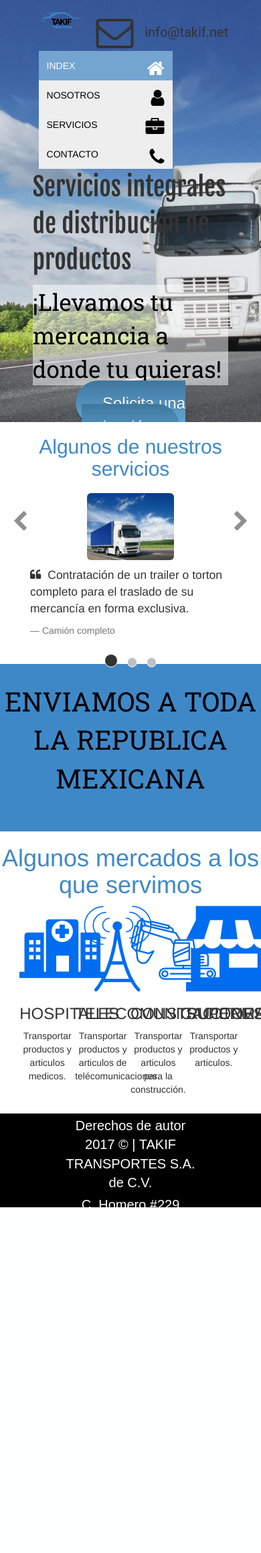
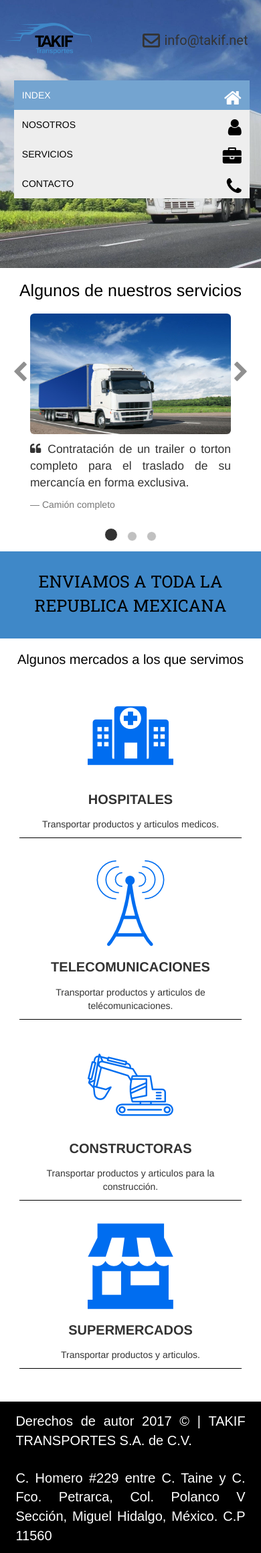
Before and after one commit to esteban1234/takif, a PHP site: page / in a window 390 px wide. Shown: the whole page at 67% size. Before the commit the page ends 1802 px from the top, so only its background shows below. Run offline with PHP 8.4, Linux system fonts and the light colour scheme; some libraries are stand-ins or nearby versions.

Commit message:
UPDATE RESPONSIVE V1.0

```diff
--- /dev/null
+++ b/css/responsivo.css
@@ -0,0 +1,149 @@
+@media screen and (max-width: 480px){
+	/**************DISEÑO INDEX**************/
+
+	.banner{
+		height: 400px;
+	}
+
+	.fondo{
+		height: 100%;
+	}
+
+	.primary-img{
+		width: 38%;
+	}
+
+	.primary-img img{
+		width: 100%;
+	}
+
+	.contenlogocorreo{
+		width: 100%;
+	}
+
+	.correoarriba{
+		margin: 9% 5%;
+	}
+
+	.correoarriba i{
+		font-size: 25px;
+		font-weight: bold;
+		margin-top: 8%;
+	}
+
+	.textocorreoarriba a{
+		font-size: 20px;
+	}
+
+	.contenmenutexto{
+		width: 95%;
+	}
+
+	.vertical-menu{
+		width: 95%;
+	}
+
+
+	.contenmenutexto p{
+		display: none;
+	}
+
+	.row h2{
+		font-size: 25px;
+		color: #000 !important;
+	}
+
+	.col-xs-12 img, .col-xs-12 p{
+		width: 100% !important;
+	}
+
+	.col-xs-12 img{
+		height: 180px !important;
+	}
+
+	.col-xs-12 p{
+		text-align: justify;
+	}
+
+	.carousel-control{
+		margin-top: 75px !important;
+	}
+
+	.banner2{
+		height: 130px;
+	}
+
+	.banner2 p{
+		font-size: 25px;
+	}
+
+	.seccionmercados h1{
+		font-size: 20px;
+		color: #000 !important;
+		margin-bottom: 10%;
+	}
+
+	.contenmercados{
+		width: 85%;
+	}
+
+	.uno{
+		width: 100%;
+		margin-bottom: 10%;
+		border-bottom: .5px solid #000;
+	}
+
+	.text-size{
+		font-size: 20px;
+		font-weight: bold;
+	}
+
+	/*************END DISEÑO INDEX****************/
+
+	/*************DISEÑO NOSOTROS****************/
+	.text-primary{
+		text-align: center;
+		font-size: 25px;
+	}
+
+	.text-center-size{
+		font-size: 10px;
+	}
+
+	.lead{
+		padding: 0px 3%;
+	}
+
+	.boton{
+		display: none;
+	}
+	/*************END DISEÑO NOSOTROS****************/
+
+	/*************DISEÑO FOOTER****************/
+	footer{
+		height: 100%;
+	}
+
+	footer p{
+		width: 100%;
+		padding: 3% 6%;
+	}
+
+	.text-justify{
+		text-align: justify;
+	}
+	/*************END DISEÑO FOOTER****************/
+
+}
+
+@media screen and (max-width: 599px) and (min-width: 481px) {}
+
+@media screen and (max-width: 799px) and (min-width: 600px) {}
+
+@media screen and (max-width: 1023px) and (min-width: 800px) {}
+
+@media screen and (max-width: 1280px) and (min-width: 1024px) {      /* mac*/
+}
+@media screen and (max-width: 1366px) and (min-width: 1024px) { }
+
+@media screen and (min-width: 1367px) { }
--- a/index.php
+++ b/index.php
@@ -5,7 +5,7 @@
   <div class="fondo">
 
   <article class="contenlogocorreo">
-    <figure class="pull-left">
+    <figure class="pull-left primary-img">
       <img src="img/takit.png" alt="Transporte Takif" class="img-responsive">
     </figure>
 
@@ -29,12 +29,12 @@
 </article>
 <div class="container">
   <div class="row">
-    <div class='col-md-offset-2 col-md-8 text-center'>
+    <div class='col-xs-12 col-md-offset-2 col-md-8 text-center'>
     <h2 style="color: #3F88C8;">Algunos de nuestros servicios</h2>
     </div>
   </div>
   <div class='row'>
-    <div class='col-md-offset-2 col-md-8'>
+    <div class='col-xs-12 col-md-offset-2 col-md-8'>
       <div class="carousel slide" data-ride="carousel" id="quote-carousel">
         <!-- Bottom Carousel Indicators -->
         <ol class="carousel-indicators">
@@ -50,10 +50,10 @@
           <div class="item active">
             <blockquote>
               <div class="row">
-                <div class="col-sm-3 text-center">
+                <div class="col-xs-12 col-sm-12 col-md-3 text-center">
                   <img class="img-rounded" src="img/completo.jpg" style="width: 130px;height:100px;">
                 </div>
-                <div class="col-sm-9">
+                <div class="col-xs-12 col-sm-12 col-md-9">
                   <p>Contratación de un trailer o torton completo para el traslado de su mercancía en forma exclusiva.</p>
                   <small>Camión completo</small>
                 </div>
@@ -64,10 +64,10 @@
           <div class="item">
             <blockquote>
               <div class="row">
-                <div class="col-sm-3 text-center">
+                <div class="col-xs-12 col-sm-12 col-md-3 text-center">
                   <img class="img-rounded" src="img/paqueteria.jpg" style="width: 130px;height:100px;">
                 </div>
-                <div class="col-sm-9">
+                <div class="col-xs-12 col-sm-12 col-md-9">
                   <p>Envío desde un paquete el cual se concentra en nuestros centros de distribución para enviarse a su destino.</p>
                   <small>Paquetería o viaje consolidado</small>
                 </div>
@@ -78,10 +78,10 @@
           <div class="item">
             <blockquote>
               <div class="row">
-                <div class="col-sm-3 text-center">
+                <div class="col-xs-12 col-sm-12 col-md-3 text-center">
                   <img class="img-rounded" src="img/carga.jpg" style="width: 130px;height:100px;">
                 </div>
-                <div class="col-sm-9">
+                <div class="col-xs-12 col-sm-12 col-md-9">
                   <p>Servicio para subir desde la sede de partida y/o bajar la mercancía del camión en su llegada al destino.</p>
                   <small>Maniobras de carga y descarga</small>
                 </div>
@@ -96,7 +96,7 @@
       </div>
     </div>
   </div>
-</div>
+</div><br>
 
 <article class="banner2">
   <p>ENVIAMOS A TODA LA REPUBLICA MEXICANA</p>
@@ -109,7 +109,7 @@
       <div class="unopuntouno">
         <img src="img/hospital.png" alt="">
       </div>
-      <h3 class="text-center">HOSPITALES</h3>
+      <h3 class="text-center text-size">HOSPITALES</h3>
       <div class="unopuntodos">
         <p>Transportar productos y articulos medicos.</p>
       </div>
@@ -119,7 +119,7 @@
       <div class="unopuntouno">
         <img src="img/antenna.png" alt="">
       </div>
-      <h3 class="text-center">TELECOMUNICACIONES</h3>
+      <h3 class="text-center text-size">TELECOMUNICACIONES</h3>
       <div class="unopuntodos">
         <p>Transportar productos y articulos de telécomunicaciones.</p>
       </div>
@@ -129,7 +129,7 @@
       <div class="unopuntouno">
         <img src="img/excavator.png" alt="">
       </div>
-      <h3 class="text-center">CONSTRUCTORAS</h3>
+      <h3 class="text-center text-size">CONSTRUCTORAS</h3>
       <div class="unopuntodos">
       <p>Transportar productos y articulos para la construcción.</p>
       </div>
@@ -139,7 +139,7 @@
       <div class="unopuntouno">
         <img src="img/shop.png" alt="">
       </div>
-      <h3 class="text-center">SUPERMERCADOS</h3>
+      <h3 class="text-center text-size">SUPERMERCADOS</h3>
       <div class="unopuntodos">
       <p>Transportar productos y articulos.</p>
       </div>
--- a/vistas/nosotros.php
+++ b/vistas/nosotros.php
@@ -29,14 +29,14 @@
   </div>
 </article>
 
-<h1 class="text-center" style="color: #74A4D0; margin-top: 5%;">Nuestra experiencia a su servicio</h1>
+<h1 class="text-center text-center-size" style="color: #74A4D0; margin-top: 5%;">Nuestra experiencia a su servicio</h1>
 
 <div class="section textonosotros">
     <div class="container">
       <div class="row">
-        <div class="col-md-6">
+        <div class="col-xs-12 col-sm-6 col-md-6">
           <img src="../img/nos.jpg" class="img-fluid img-thumbnail"> </div>
-        <div class="col-md-6">
+        <div class="col-xs-12 col-sm-6 col-md-6">
           <h1 class="text-primary">TAKIF TRANSPORTES</h1>
           <p class="lead">Somos una garantía para el servicio de distribución de productos en en el pais y confían en nosotros grandes compañías internacionales y nacionales del sector de la alimentación, telécomunicaciones y la construcción. <br><br>TAKIF TRANSPORTES sigue siendo la empresa líder en el transporte de carga terrestre.</p>
         </div>
--- a/vistas/pie.php
+++ b/vistas/pie.php
@@ -1,4 +1,4 @@
 <footer>
-<p>Derechos de autor 2017 © | TAKIF TRANSPORTES S.A. de C.V.</p>
-<p>C. Homero #229 entre C. Taine y C. Fco. Petrarca, Col. Polanco V Sección, Miguel Hidalgo, México. C.P 11560</p>
+<p class="text-justify">Derechos de autor 2017 © | TAKIF TRANSPORTES S.A. de C.V.</p>
+<p class="text-justify">C. Homero #229 entre C. Taine y C. Fco. Petrarca, Col. Polanco V Sección, Miguel Hidalgo, México. C.P 11560</p>
 </footer>
```
Lines whose indentation alone changed are shown as unchanged.
